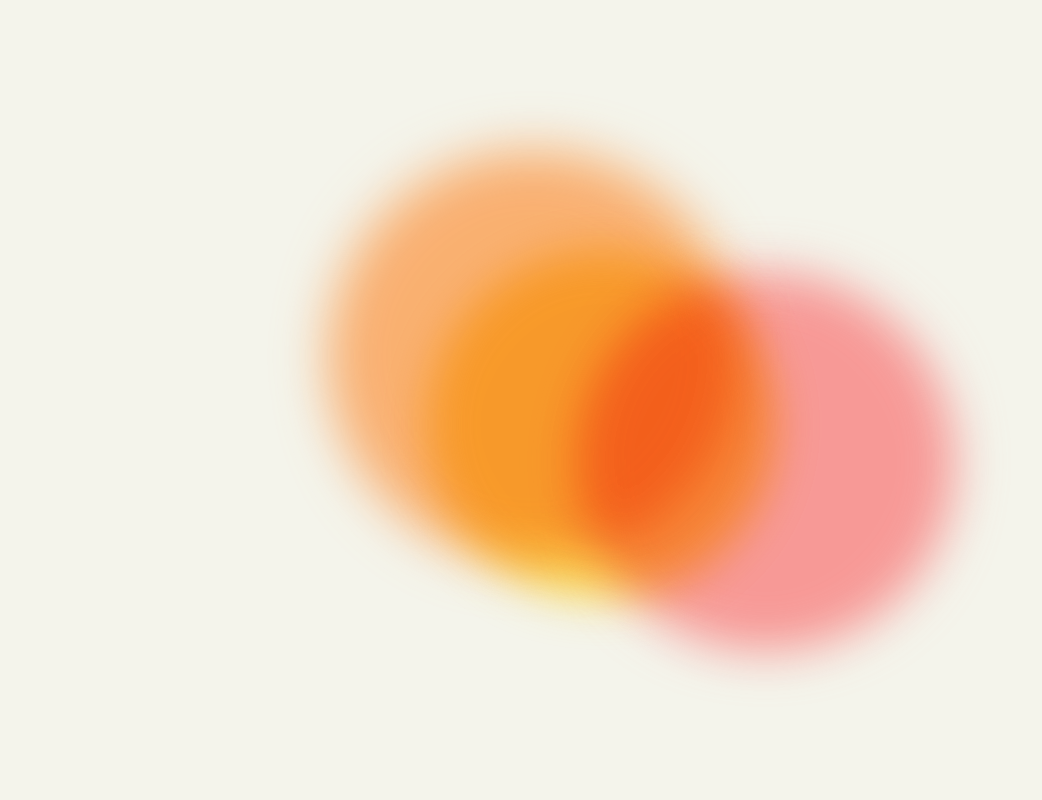
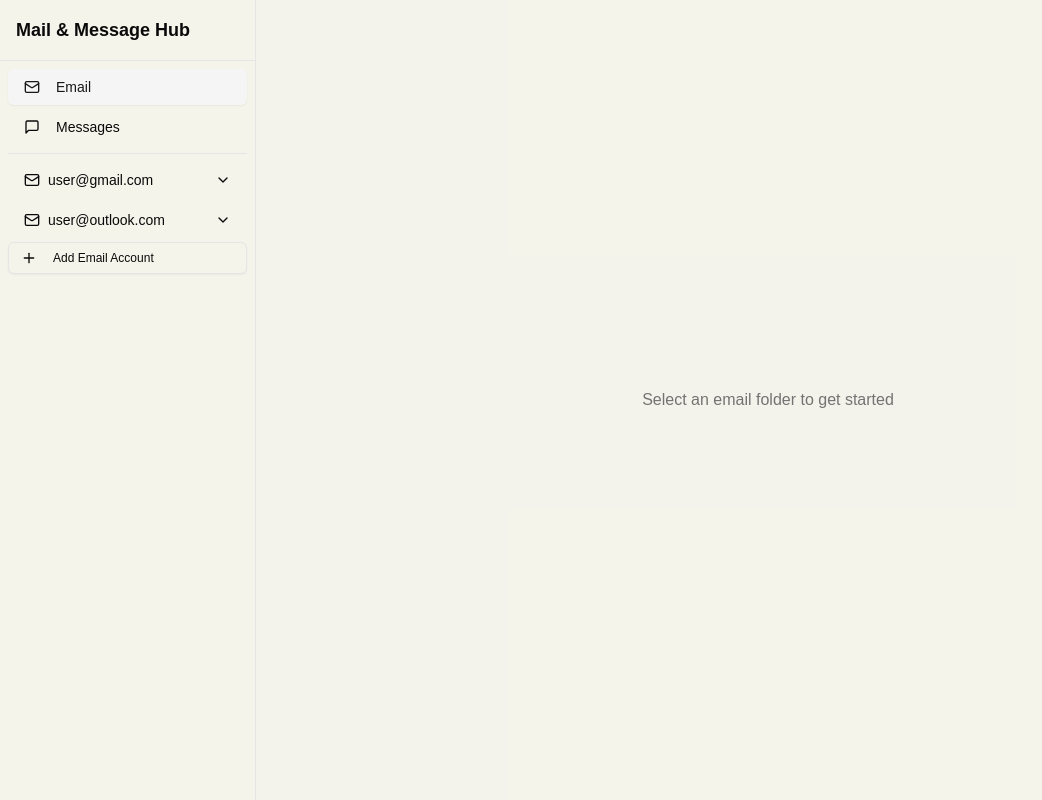
Before and after one commit to Bastctt/beephub, a Next.js app: page /dashboard in a window 1280 px wide. Shown: the whole page, without its empty margins (0-1042 px from the left). Built offline with nearby package versions, Linux system fonts and the light colour scheme.

Commit message:
fix : removed the bg from the dashboad

```diff
--- a/package.json
+++ b/package.json
@@ -14,7 +14,7 @@
     "@radix-ui/react-dialog": "^1.1.2",
     "@radix-ui/react-dropdown-menu": "^2.1.2",
     "@radix-ui/react-label": "^2.1.0",
-    "@radix-ui/react-scroll-area": "^1.2.1",
+    "@radix-ui/react-scroll-area": "^1.2.2",
     "@radix-ui/react-select": "^2.1.2",
     "@radix-ui/react-separator": "^1.1.0",
     "@radix-ui/react-slot": "^1.1.0",
--- a/src/app/dashboard/page.tsx
+++ b/src/app/dashboard/page.tsx
@@ -80,7 +80,6 @@ export default function Dashboard() {
 
     return (
         <div className="h-screen flex">
-            <AnimatedGradientBackground>
             {/* Sidebar */}
             <div className="w-64 bg-background border-r flex flex-col">
                 <div className="p-4 font-semibold text-lg">
@@ -246,10 +245,7 @@ export default function Dashboard() {
                 {/* Tabs */}
                 {openTabs.length > 0 && (
                     <div className="border-b bg-background">
-                            <ScrollArea
-                                className="w-full"
-                                orientation="horizontal"
-                            >
+                        <ScrollArea className="w-full" orientation="horizontal">
                             <div className="flex">
                                 {openTabs.map((tab) => (
                                     <div
@@ -284,9 +280,7 @@ export default function Dashboard() {
                 <div className="flex-1 p-4 bg-background/50">
                     {activeTab ? (
                         <EmailContent
-                                tab={openTabs.find(
-                                    (tab) => tab.id === activeTab
-                                )}
+                            tab={openTabs.find((tab) => tab.id === activeTab)}
                         />
                     ) : (
                         <div className="h-full flex items-center justify-center text-muted-foreground">
@@ -295,7 +289,6 @@ export default function Dashboard() {
                     )}
                 </div>
             </div>
-            </AnimatedGradientBackground>
         </div>
     );
 }
```
Also changed, not shown: 1 other file (tests, documents, lock files or other folders). Lines whose indentation alone changed are shown as unchanged.
